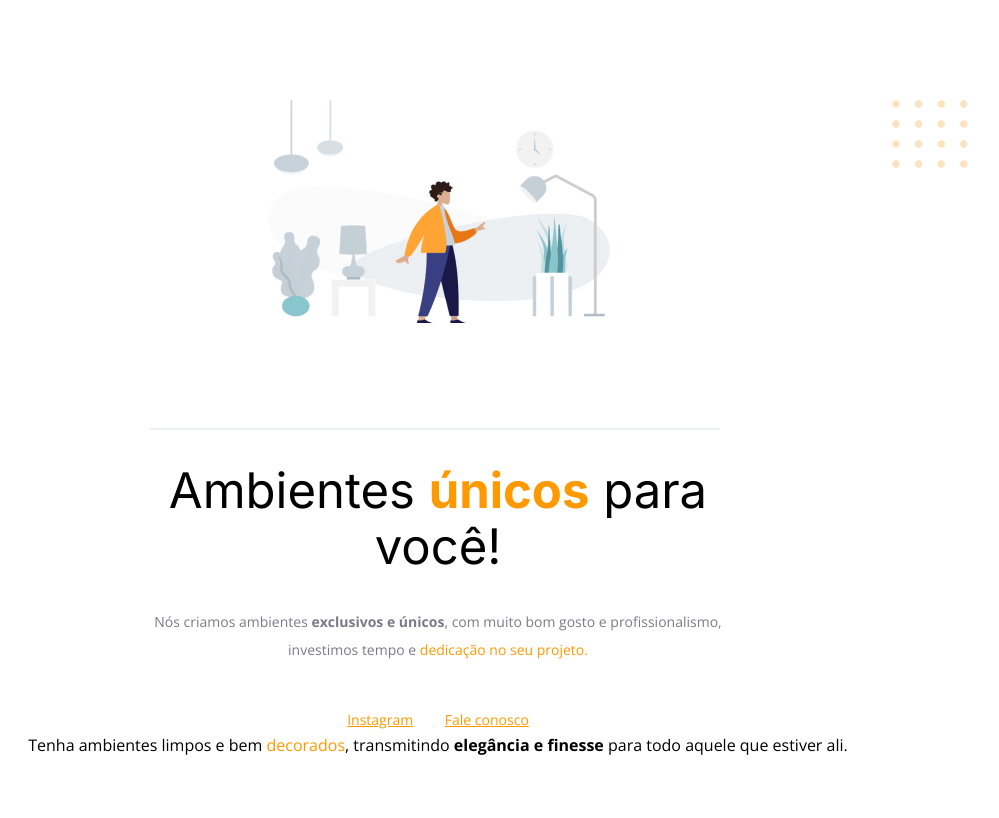
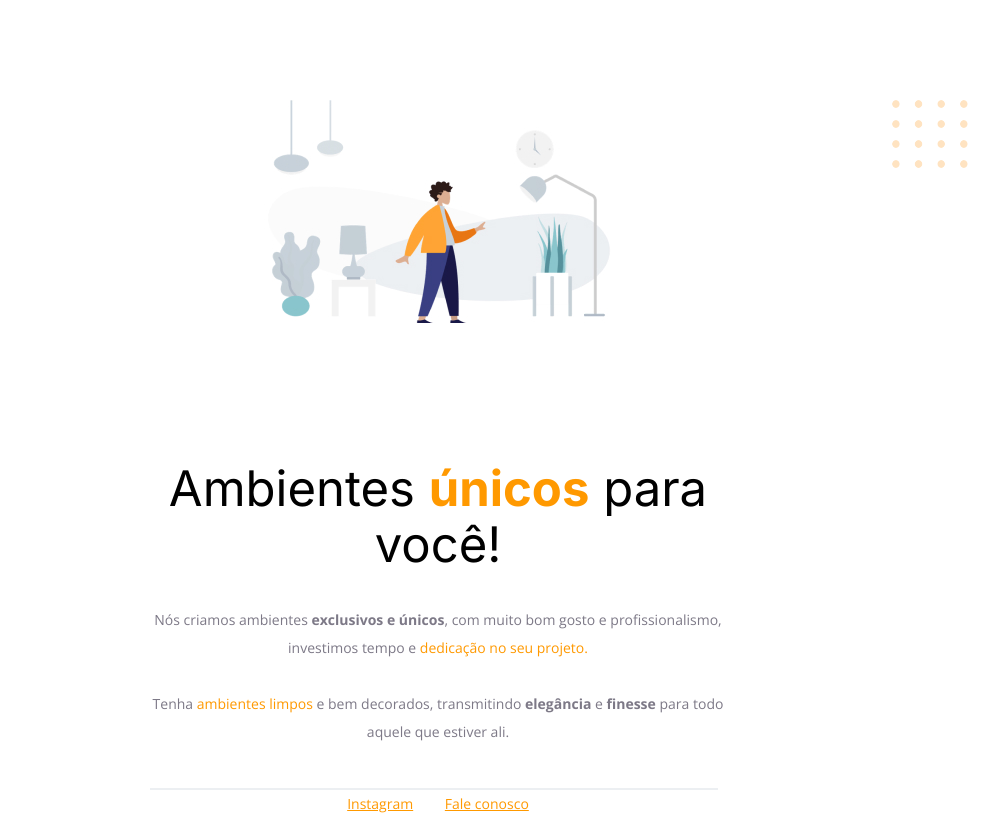
Before and after one commit to GlaucioS/rocketseat-explore-projeto01, a plain HTML site: page index.html in a window 1280 px wide. Shown: the whole page, without its empty margins (202-1201 px from the left). Drawn offline with nearby package versions, Linux system fonts and the light colour scheme.

Commit message:
Hero fix

```diff
--- a/index.html
+++ b/index.html
@@ -24,7 +24,6 @@
       src="images/img1.jpg"
       alt="Desenho de uma pessoa vestindo uma camisa amarela em uma sala com Móveis"
     />
-      <div class="line"></div>
       <h1>Ambientes <span>únicos</span> para você!</h1>
       <p>
         Nós criamos ambientes <strong>exclusivos e únicos</strong>, com muito
@@ -33,7 +32,10 @@
 
         <br />
         <br />
+        Tenha <span>ambientes limpos</span> e bem decorados, transmitindo
+        <strong>elegância</strong> e <strong>finesse</strong> para todo aquele que estiver ali.
       </p>
+      <div class="line"></div>
     </div>
 
 
@@ -44,10 +46,6 @@
       <a href="mailto:contato@moveisparavoce.com">Fale conosco</a>
     </div>
 
-    Tenha ambientes limpos e bem <span>decorados</span>, transmitindo
-    <strong>elegância e finesse</strong>
-    para todo aquele que estiver ali.
-
     <img
       id="balls"
       src="images/balls.svg"
--- a/style.css
+++ b/style.css
@@ -41,11 +41,10 @@ p, #footer {
 
 .line {
     width: 568px;
-    height: 0;
-
+    height: 28px;
     margin: 0 8px;
 
-    border: 1px solid #ECEFF2;
+    border-bottom: 2px solid #ECEFF2;
 }
 
 #balls {
```
